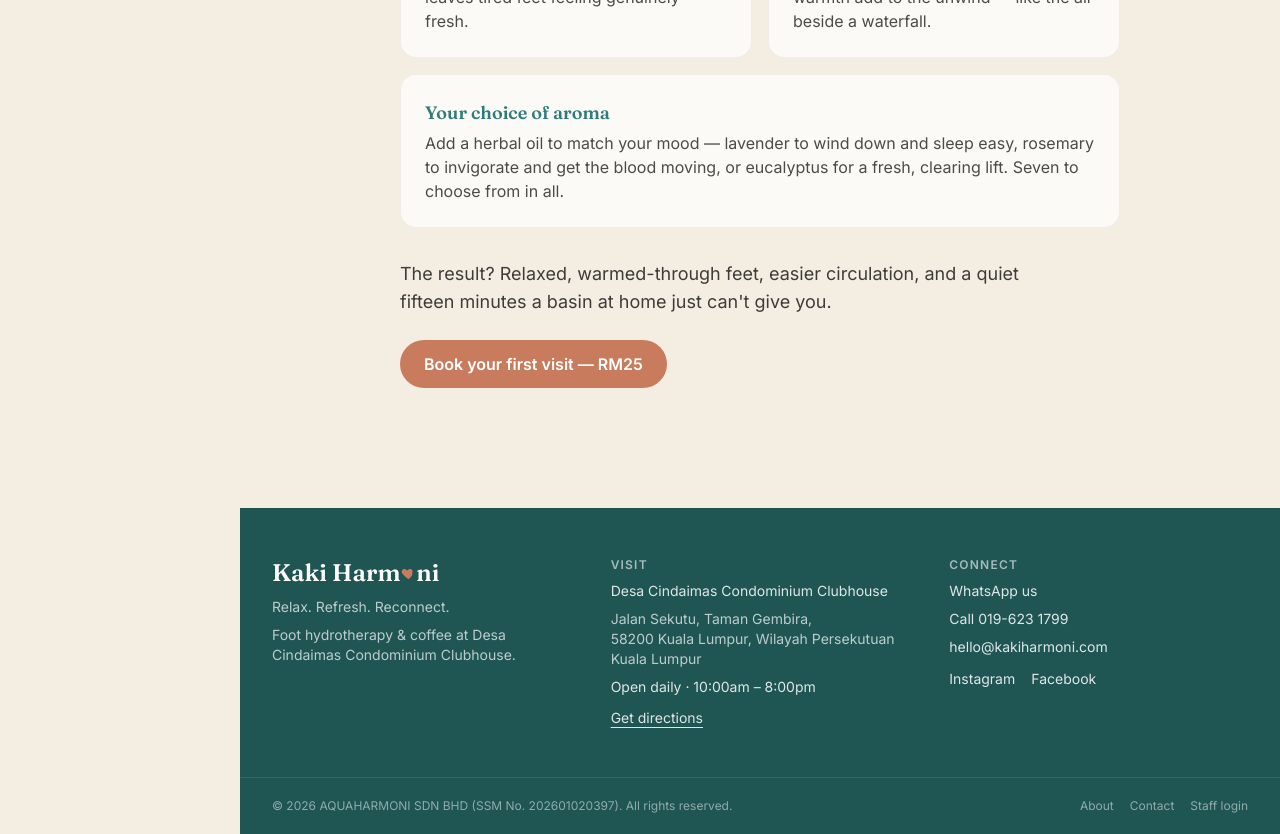
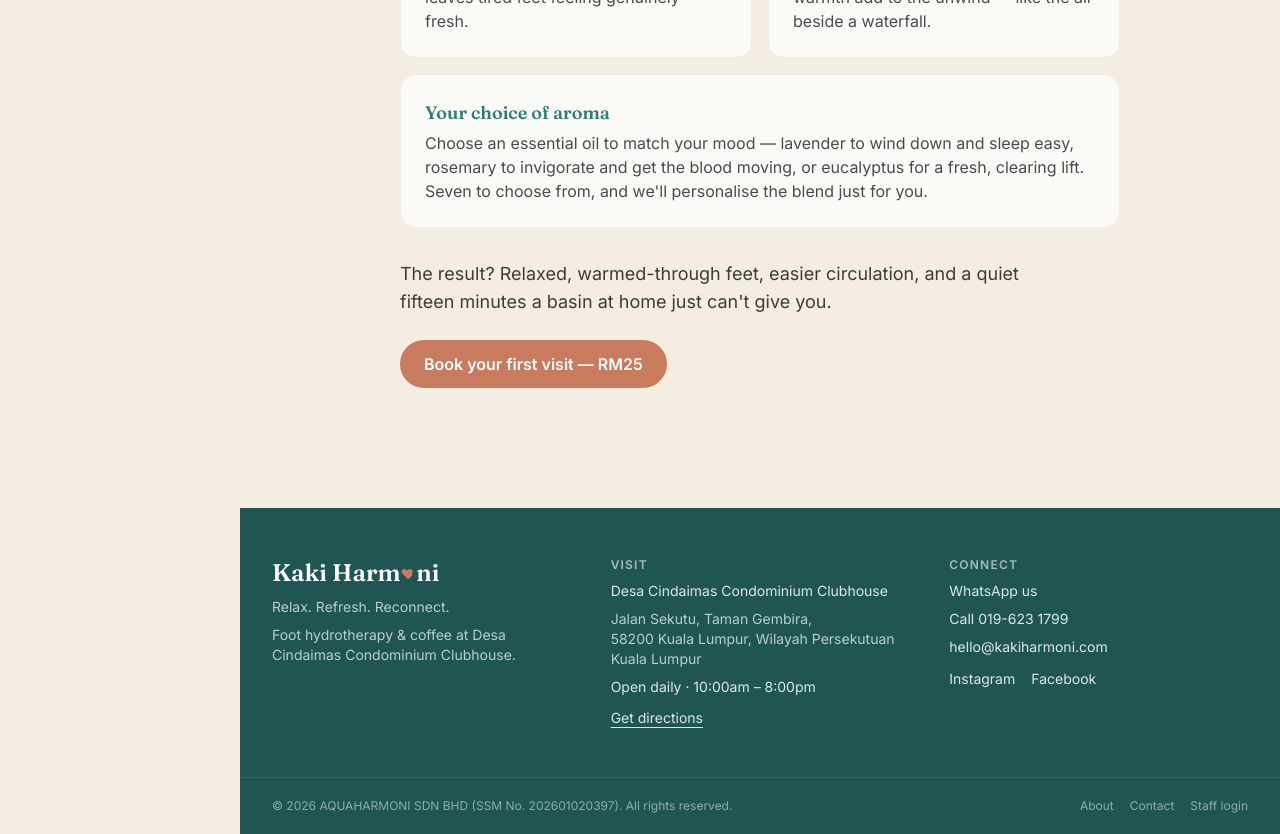
Before and after one commit to hewleeling-hub/kaki-harmoni, a Next.js app: page /about in a window 1280 px wide. Shown: the part 1340-2174 px from the top of the page. Built offline with nearby package versions, Linux system fonts and the light colour scheme.

Commit message:
Aroma card: essential oil + personalised blend

```diff
--- a/app/about/page.tsx
+++ b/app/about/page.tsx
@@ -112,9 +112,10 @@ export default function AboutPage() {
                 Your choice of aroma
               </p>
               <p className="mt-1 text-black/70">
-                Add a herbal oil to match your mood — lavender to wind down and
-                sleep easy, rosemary to invigorate and get the blood moving, or
-                eucalyptus for a fresh, clearing lift. Seven to choose from in all.
+                Choose an essential oil to match your mood — lavender to wind down
+                and sleep easy, rosemary to invigorate and get the blood moving, or
+                eucalyptus for a fresh, clearing lift. Seven to choose from, and
+                we&apos;ll personalise the blend just for you.
               </p>
             </div>
           </div>
```
Also changed, not shown: 1 other file (tests, documents, lock files or other folders).
